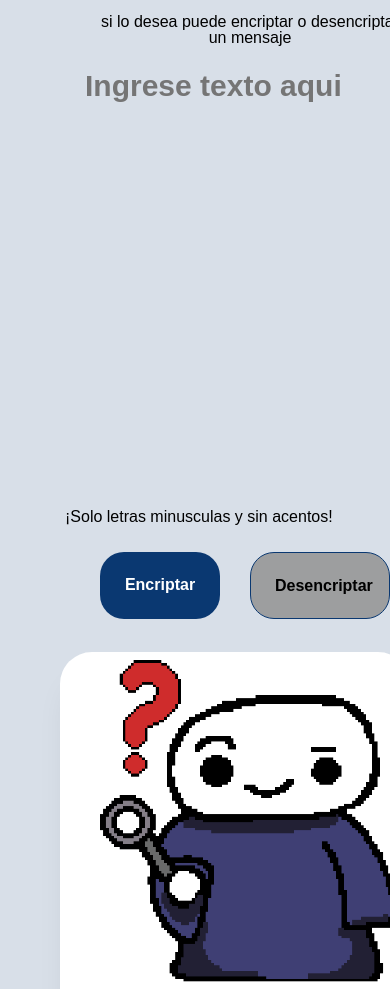
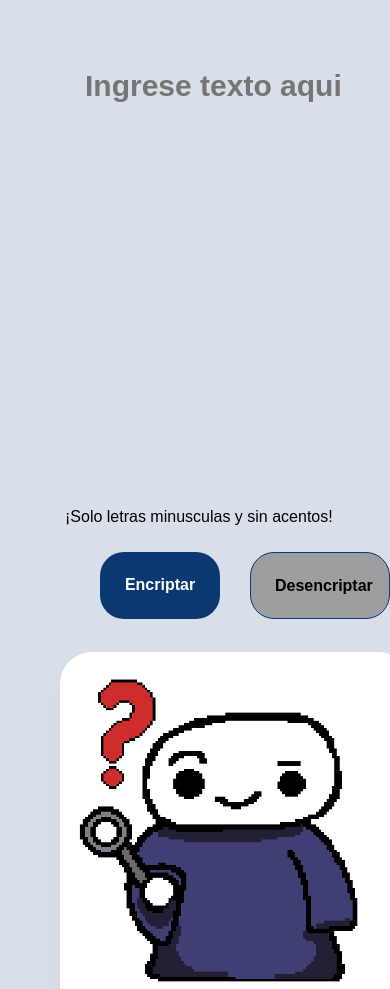
Before and after one commit to FARNIKS/encriptador.github.io, a plain HTML site: page index.html in a window 390 px wide. Shown: the part 98-1087 px from the top of the page. Drawn offline with Linux system fonts and the light colour scheme.

Commit message:
arreglo texto responsividad celular

```diff
--- a/CSS/style.css
+++ b/CSS/style.css
@@ -517,7 +517,7 @@ body {
     position: absolute;
     width: 300px;
     height: 114.93px;
-    left: 100px;
+    left: 85px;
     top: 1090px;
     text-align: center;
     font-weight: bold;
@@ -527,8 +527,8 @@ body {
     position: absolute;
     width: 300px;
     height: 114.93px;
-    left: 100px;
-    top: 112px;
+    left: 85px;
+    top: 1130px;
     text-align: center;
   }
   .encriptar #copear {
@@ -550,10 +550,10 @@ body {
   }
   .encriptar img {
     position: absolute;
-    width: 316px;
-    height: 330px;
-    left: 95px;
-    top: 750px;
+    width: 296px;
+    height: 310px;
+    left: 75px;
+    top: 770px;
     }
 
 }
```
